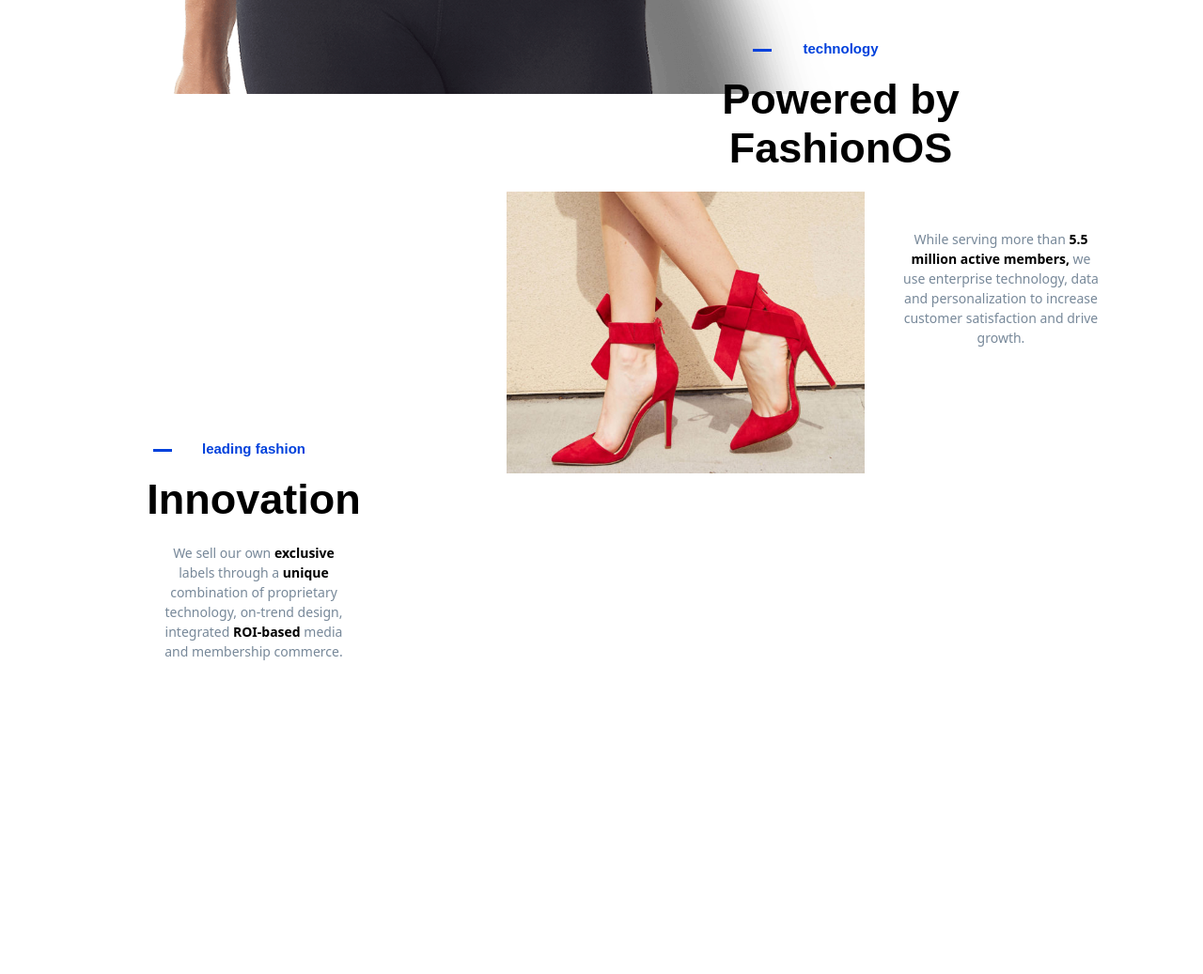
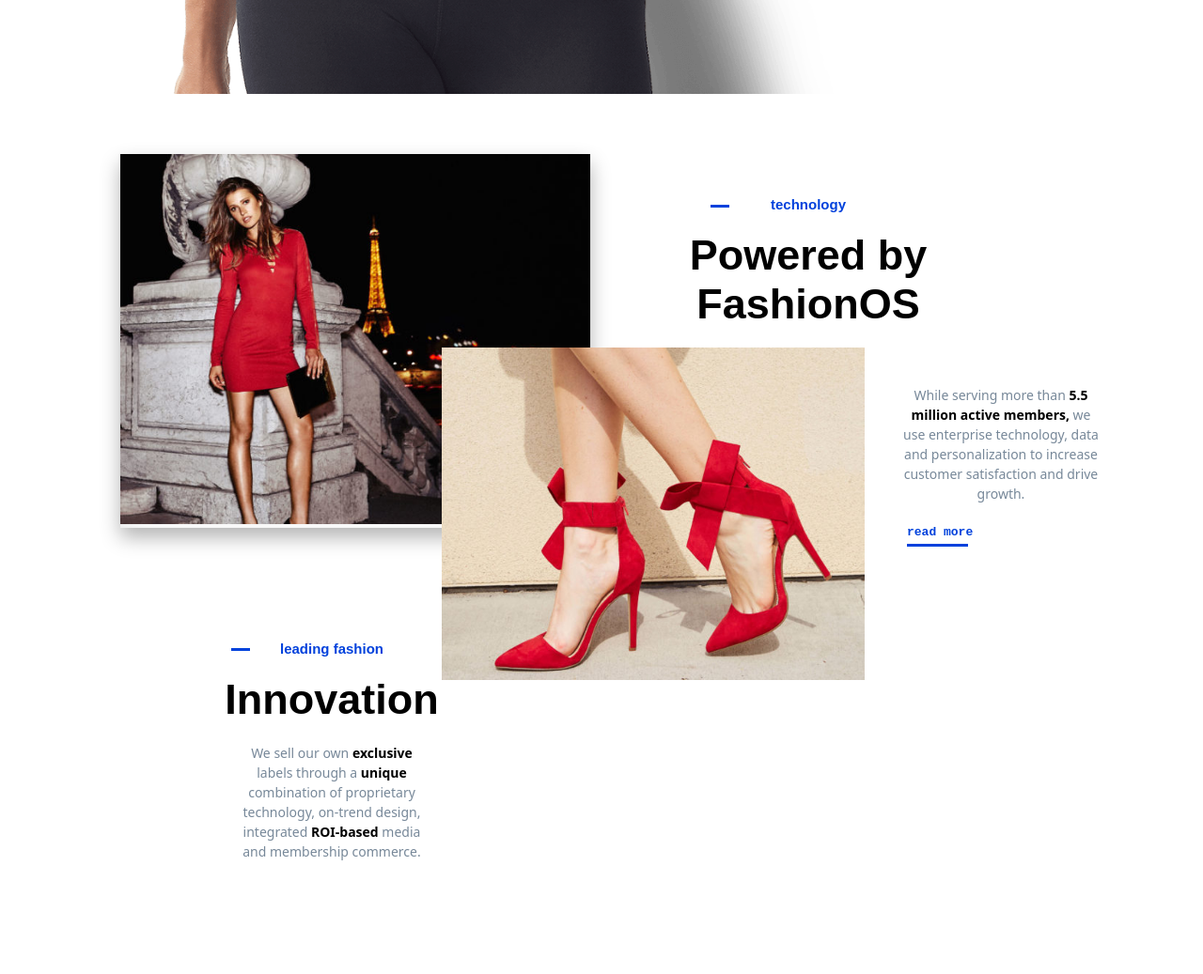
Before and after one commit to RamMunda/Fashion_Style, a plain HTML site: page index.html in a window 1280 px wide. Shown: the part 1155-2192 px from the top of the page at 94% size. Before the commit the page ends 1979 px from the top, so only its background shows below. Drawn offline with nearby package versions, Linux system fonts and the light colour scheme.

Commit message:
added css property and new component

```diff
--- a/Css/style.css
+++ b/Css/style.css
@@ -159,8 +159,7 @@ bannerContent {
   margin-top: 10px;
 }
 .headerAddedCss {
-  background-color: black;
-  color: white;
+  background-color: white;
   position: fixed;
   top: 0;
   padding: 0px 0px 0px 26px;
@@ -223,7 +222,7 @@ bannerContent {
 }
 .poweredBy {
   position: absolute;
-  top: -366px;
+  top: -200px;
   right: 50px;
   display: initial;
   font-family: "Source Sans Pro", sans-serif;
@@ -236,7 +235,7 @@ bannerContent {
   max-width: 100%;
 }
 .powerbyContinerpic > img {
-  max-height: 300px;
+  max-width: 450px;
 }
 .powerbycontentContiner {
   display: flex;
@@ -252,6 +251,61 @@ bannerContent {
   width: 20px;
   height: 3px;
   background-color: #0041dc;
+}
+.innov_gallery {
+  position: relative;
+  -webkit-box-shadow: 0 10px 20px rgba(0, 0, 0, 0.3),
+    0 10px 40px rgba(0, 0, 0, 0.1) inset;
+  -moz-box-shadow: 0 10px 20px rgba(0, 0, 0, 0.3),
+    0 10px 40px rgba(0, 0, 0, 0.1) inset;
+  box-shadow: 0 10px 20px rgba(0, 0, 0, 0.3),
+    0 10px 40px rgba(0, 0, 0, 0.1) inset;
+}
+.innov_gallery > img {
+  max-width: 500px;
+}
+.innovcontainer_wrapper {
+  position: absolute;
+  top: -185px;
+  left: 10%;
+}
+.innov_section1_container {
+  display: flex;
+}
+.readmore {
+  display: inline-block;
+  margin-left: 25px;
+  color: #0041dc;
+  font-weight: 800;
+  font-family: monospace;
+  position: relative;
+}
+.readmore::after {
+  position: absolute;
+  bottom: -50%;
+  left: 0;
+  content: "";
+  width: 65px;
+  height: 3px;
+  background-color: #0041dc;
+}
+.readmore::before {
+  position: absolute;
+  bottom: -50%;
+  left: 0;
+  content: "";
+  width: 65px;
+  height: 3px;
+  background-color: #0041dc;
+}
+.readmore:hover {
+  cursor: pointer;
+}
+.readmore:hover::before {
+  transform-origin: 50% 0;
+  scale: 1.5;
+  transition: 0.5s;
+  transform: translateY(-25px);
 }
 @keyframes mymove {
   0% {
--- a/index.html
+++ b/index.html
@@ -101,11 +101,18 @@
         </bannerContent>
     </div>
     <div class="innovation">
-        <diV class="innov_container">
-            <p class="subtitle">leading fashion</p>
-            <h3>Innovation</h3>
-            <p class="innov_content">We sell our own <b class="boldFont">exclusive</b> labels through a <b>unique</b> combination of proprietary technology, on-trend design, integrated <b>ROI-based</b> media and membership commerce.</p>
-        </diV>
+        <div class="innovcontainer_wrapper">
+            <div class="innov_section1_container">
+                <div class="innov_gallery">
+                    <img src="./Image/innov_Gallery.jpg" alt="innov_Gallery.jpg">
+                </div>
+            </div>
+            <diV class="innov_container">
+                <p class="subtitle">leading fashion</p>
+                <h3>Innovation</h3>
+                <p class="innov_content">We sell our own <b class="boldFont">exclusive</b> labels through a <b>unique</b> combination of proprietary technology, on-trend design, integrated <b>ROI-based</b> media and membership commerce.</p>
+            </diV>
+        </div>
         <div class="poweredBy">
             <div class="powerbyContinerheading  innov_container">
                 <p class="subtitle">technology</p>
@@ -117,7 +124,7 @@
                 </div>
                 <div class="powerbyContinercontent innov_container">
                     <p class="innov_content">While serving more than <b class="boldFont">5.5 million active members, </b>  we use enterprise technology, data and personalization to increase customer satisfaction and drive growth.</p>
-                    <!-- <a class="readmore">read more</a>               -->
+                    <a class="readmore">read more</a>
                 </div>
             </div>
         </div>
```
